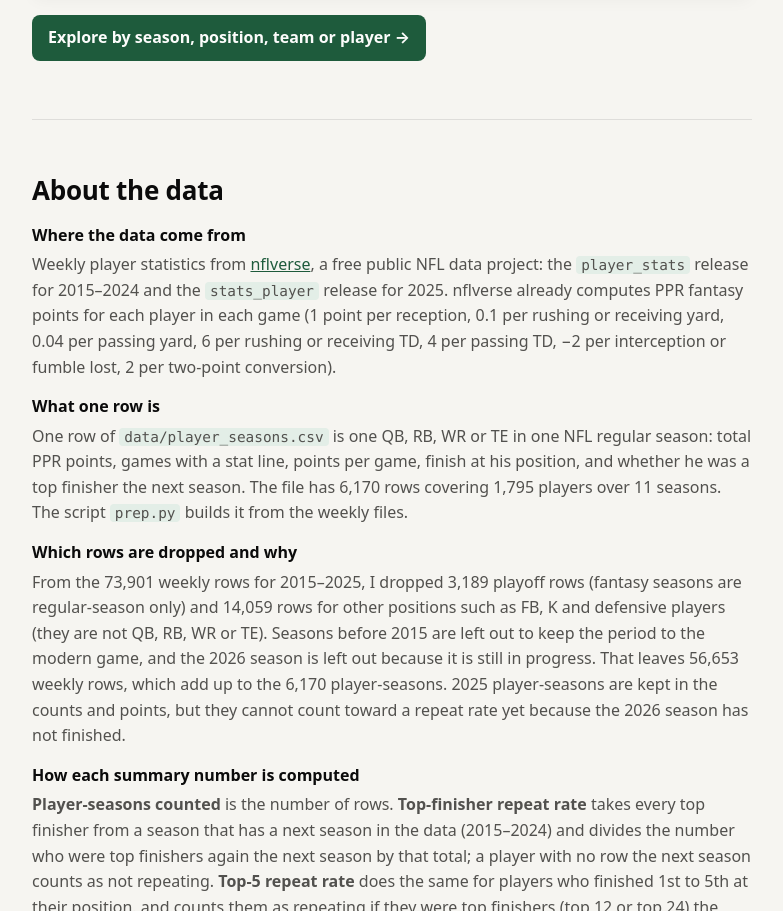
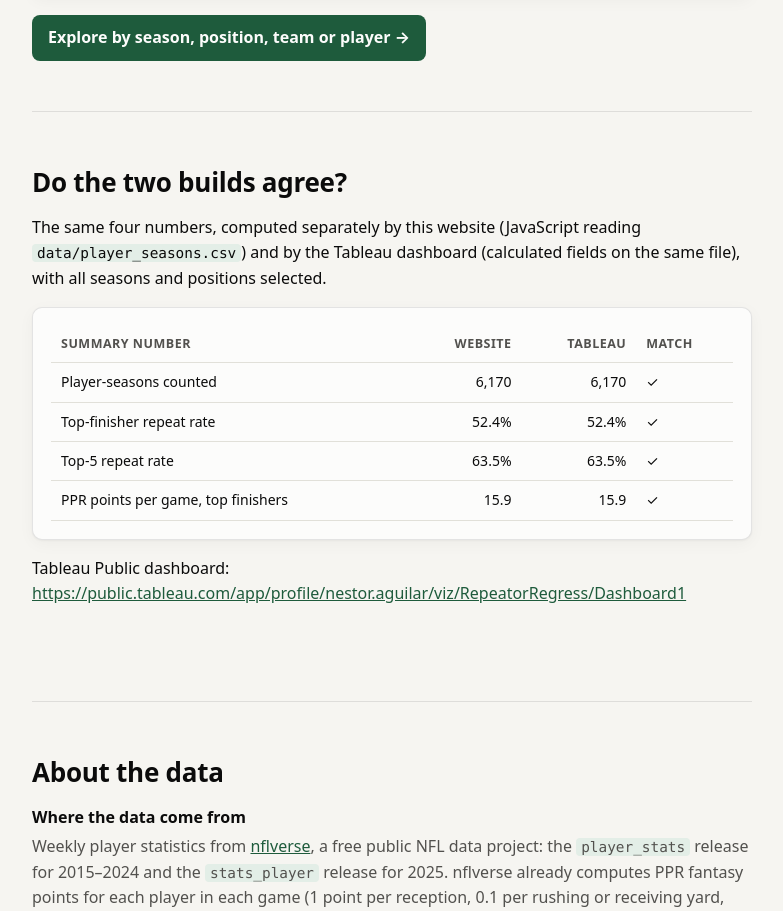
Before and after one commit to nestorjrag-beep/fantasy-repeat-report, a plain HTML site: page fantasy-repeat-report 3/index.html in a window 1280 px wide. Shown: the part 4848-5759 px from the top of the page, without its empty margins (248-1031 px from the left). Drawn offline with Linux system fonts and the light colour scheme.

Commit message:
Add files via upload

```diff
--- a/fantasy-repeat-report 3/index.html
+++ b/fantasy-repeat-report 3/index.html
@@ -103,6 +103,23 @@
     <a class="cta" href="dashboard.html">Explore by season, position, team or player →</a>
   </section>
 
+  <section class="notes" id="agreement" style="margin-top:40px">
+    <h2>Do the two builds agree?</h2>
+    <p>The same four numbers, computed separately by this website (JavaScript reading <code>data/player_seasons.csv</code>) and by the Tableau dashboard (calculated fields on the same file), with all seasons and positions selected.</p>
+    <div class="card table-scroll">
+      <table>
+        <thead><tr><th>Summary number</th><th class="num">Website</th><th class="num">Tableau</th><th>Match</th></tr></thead>
+        <tbody>
+          <tr><td>Player-seasons counted</td><td class="num" id="agSeasons">6,170</td><td class="num">6,170</td><td>✓</td></tr>
+          <tr><td>Top-finisher repeat rate</td><td class="num" id="agRepeat">52.4%</td><td class="num">52.4%</td><td>✓</td></tr>
+          <tr><td>Top-5 repeat rate</td><td class="num" id="agTop5">63.5%</td><td class="num">63.5%</td><td>✓</td></tr>
+          <tr><td>PPR points per game, top finishers</td><td class="num" id="agPPG">15.9</td><td class="num">15.9</td><td>✓</td></tr>
+        </tbody>
+      </table>
+    </div>
+    <p>Tableau Public dashboard: <a href="https://public.tableau.com/app/profile/nestor.aguilar/viz/RepeatorRegress/Dashboard1" target="_blank" rel="noopener">https://public.tableau.com/app/profile/nestor.aguilar/viz/RepeatorRegress/Dashboard1</a></p>
+  </section>
+
   <section class="notes" id="data">
     <h2>About the data</h2>
     <dl>
@@ -178,7 +195,8 @@ function draw() {
 }
 setupThemeToggle(draw);
 setupReveal();
-loadData().then(d => { DATA = d; renderKpis(kpis(DATA)); draw(); });
+loadData().then(d => { DATA = d; const k = kpis(DATA); renderKpis(k); draw();
+  agSeasons.textContent = fmt.int(k.playerSeasons); agRepeat.textContent = fmt.pct(k.repeatRate); agTop5.textContent = fmt.pct(k.top5Rate); agPPG.textContent = fmt.dec1(k.topPPG); });
 </script>
 </body>
 </html>
```
